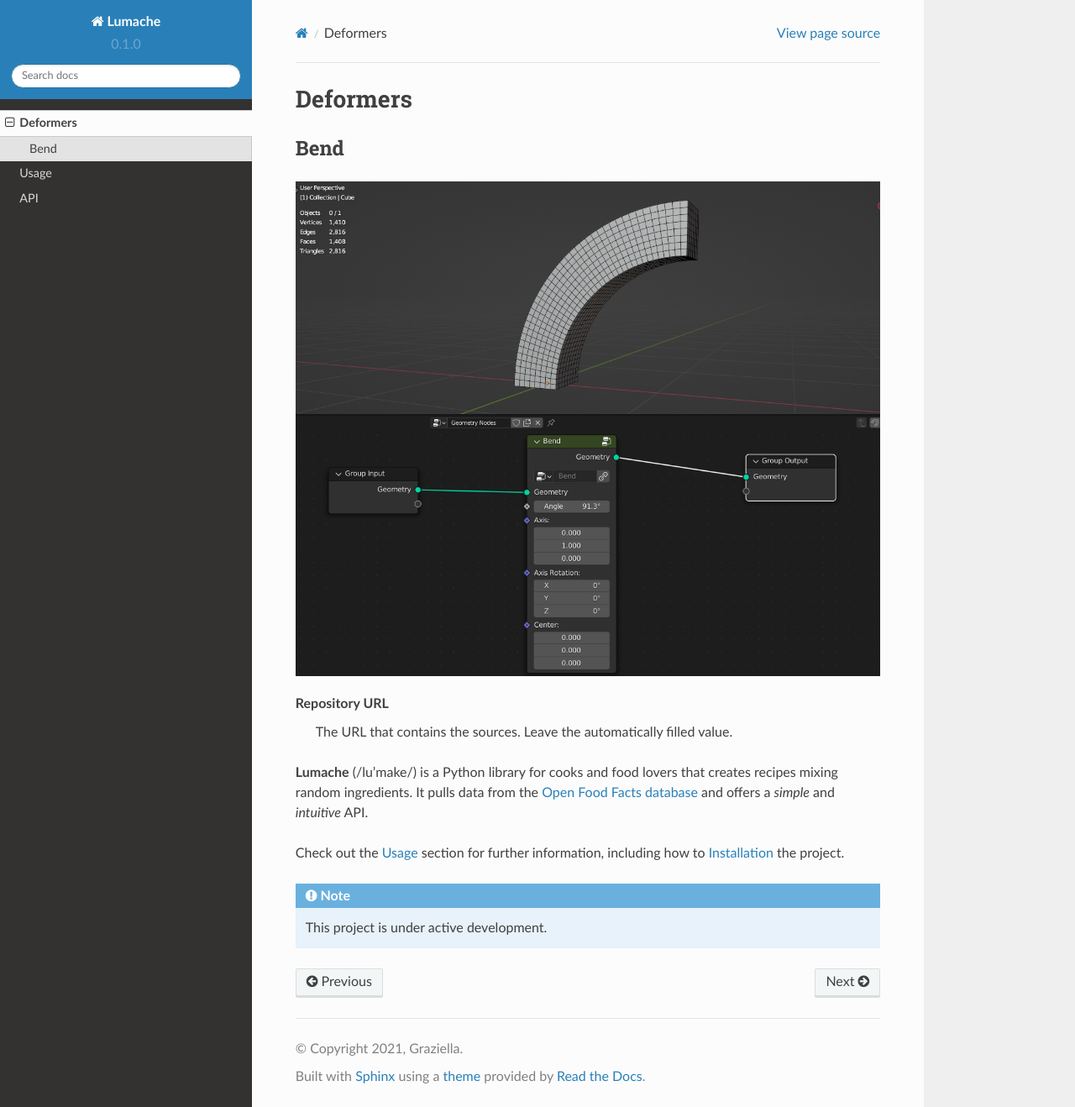
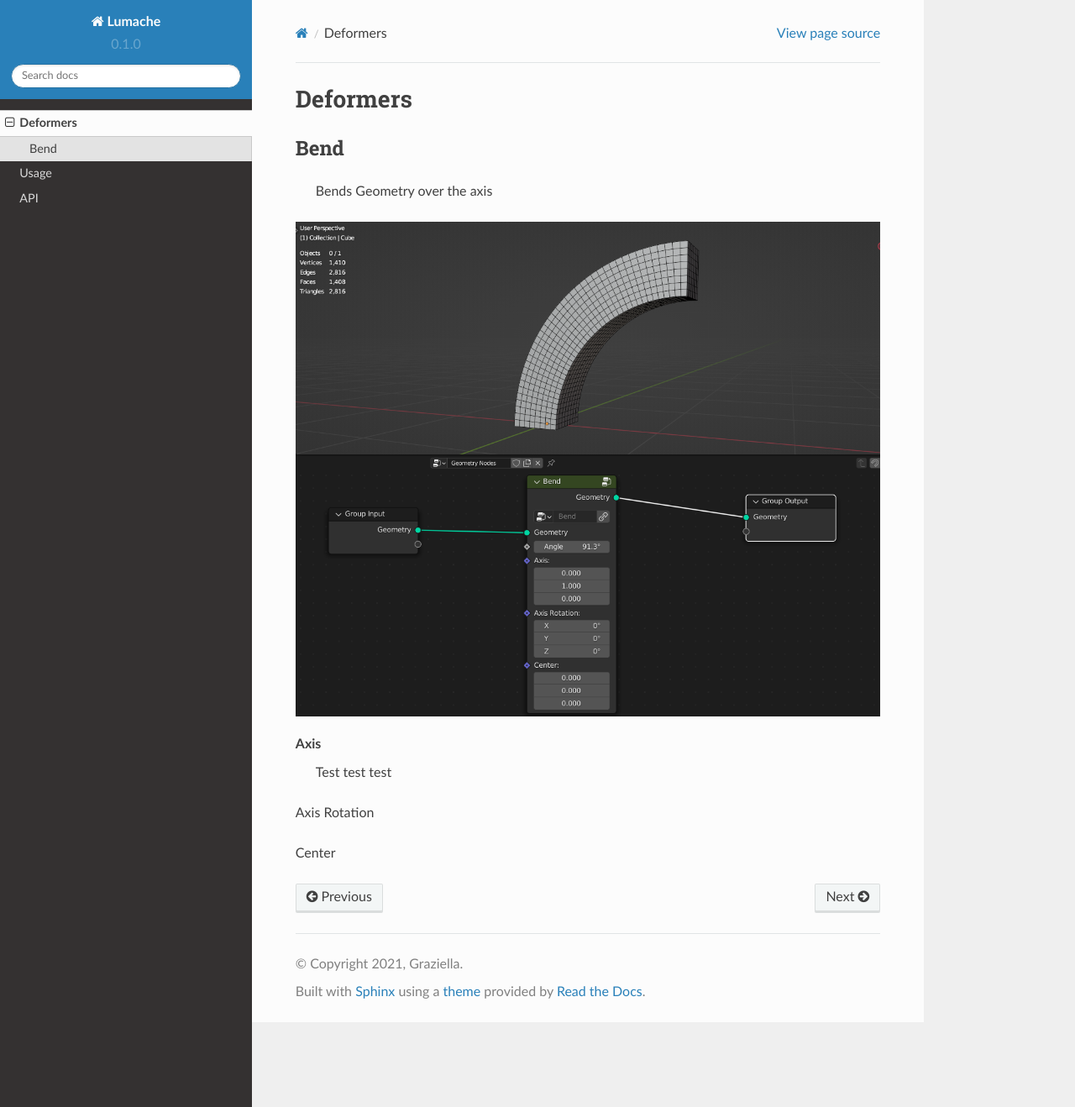
Before and after one commit to higgsas/higgsas_geo_nodes_manual, a Sphinx documentation site: the page built from docs/deformers.rst, in a window 1280 px wide and 1318 px high. Shown: the whole window at 84% size. Built offline with Sphinx 7.4.7 and the Read the Docs theme 2.0.0, drawn with Linux system fonts in a browser that asks for light colours.

Commit message:
Update deformers.rst

```diff
--- a/docs/deformers.rst
+++ b/docs/deformers.rst
@@ -4,23 +4,14 @@ Deformers
 ************************************************************
 Bend
 ************************************************************
+
+  Bends Geometry over the axis
+
 .. image:: images/bend.PNG
 
-Repository URL
-  The URL that contains the sources. Leave the automatically filled value.
+Axis
+  Test test test
 
+Axis Rotation
 
-
-
-
-**Lumache** (/lu'make/) is a Python library for cooks and food lovers
-that creates recipes mixing random ingredients.
-It pulls data from the `Open Food Facts database <https://world.openfoodfacts.org/>`_
-and offers a *simple* and *intuitive* API.
-
-Check out the :doc:`usage` section for further information, including
-how to :ref:`installation` the project.
-
-.. note::
-
-   This project is under active development.
+Center
```
